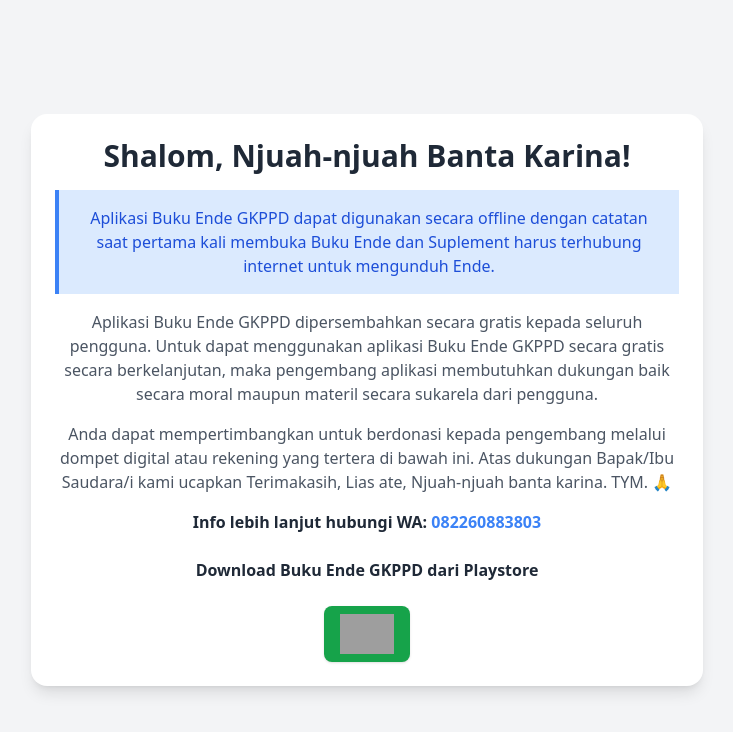
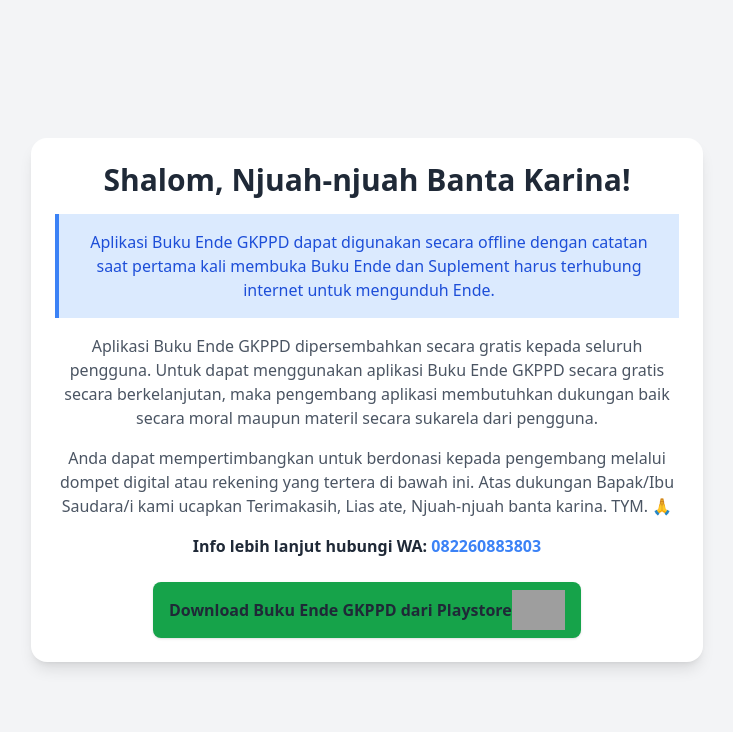
Before and after one commit to elekson/elekson.github.io, a plain HTML site: page index.html in a window 1280 px wide. Shown: the whole page, without its empty margins (273-1006 px from the left). Drawn offline with nearby package versions, Linux system fonts and the light colour scheme; grey boxes are pictures that could not be loaded.

Commit message:
Update index.html

```diff
--- a/index.html
+++ b/index.html
@@ -18,10 +18,11 @@
 
         <p class="mt-4 text-gray-600">Anda dapat mempertimbangkan untuk berdonasi kepada pengembang melalui dompet digital atau rekening yang tertera di bawah ini. Atas dukungan Bapak/Ibu Saudara/i kami ucapkan Terimakasih, Lias ate, Njuah-njuah banta karina. TYM. 🙏</p>
 
-        <p class="mt-4 font-semibold text-gray-800">Info lebih lanjut hubungi WA: <a href="https://wa.me/6282260883803" class="text-blue-500">082260883803</a><br><br>Download Buku Ende GKPPD dari Playstore</p>
+        <p class="mt-4 font-semibold text-gray-800">Info lebih lanjut hubungi WA: <a href="https://wa.me/6282260883803" class="text-blue-500">082260883803</a></p>
 
         <div class="mt-6">
             <a href="https://play.google.com/store/apps/details?id=com.buku_ende.gkppd" target="_blank" class="inline-flex items-center px-4 py-2 bg-green-600 text-white font-bold rounded-lg shadow hover:bg-green-700">
+                <p class="font-semibold text-gray-800">Download Buku Ende GKPPD dari Playstore</p>
                 <img src="https://upload.wikimedia.org/wikipedia/commons/7/78/Google_Play_Store_badge_EN.svg" alt="Download di Play Store" class="h-10">
             </a>
         </div>
```
